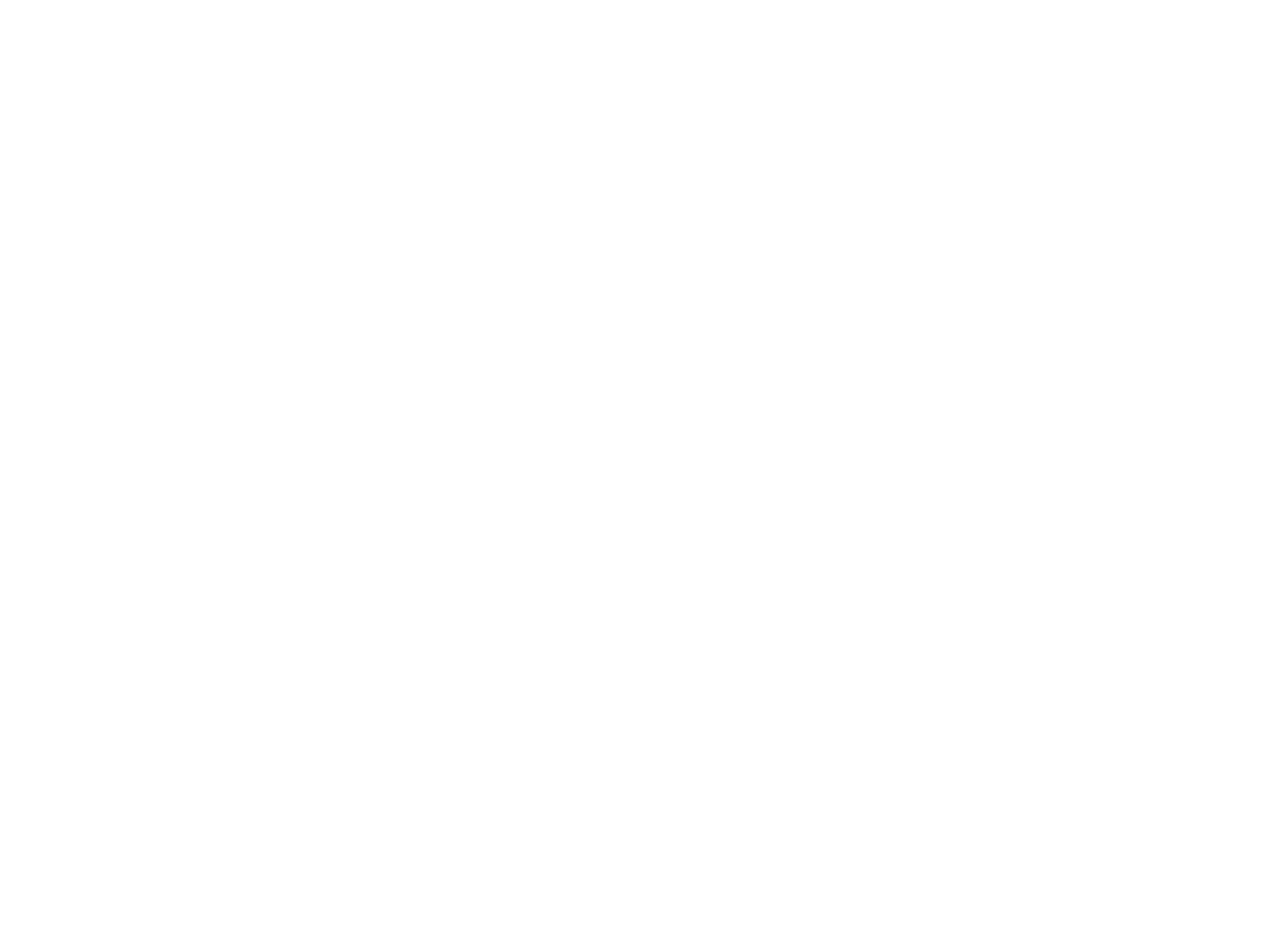
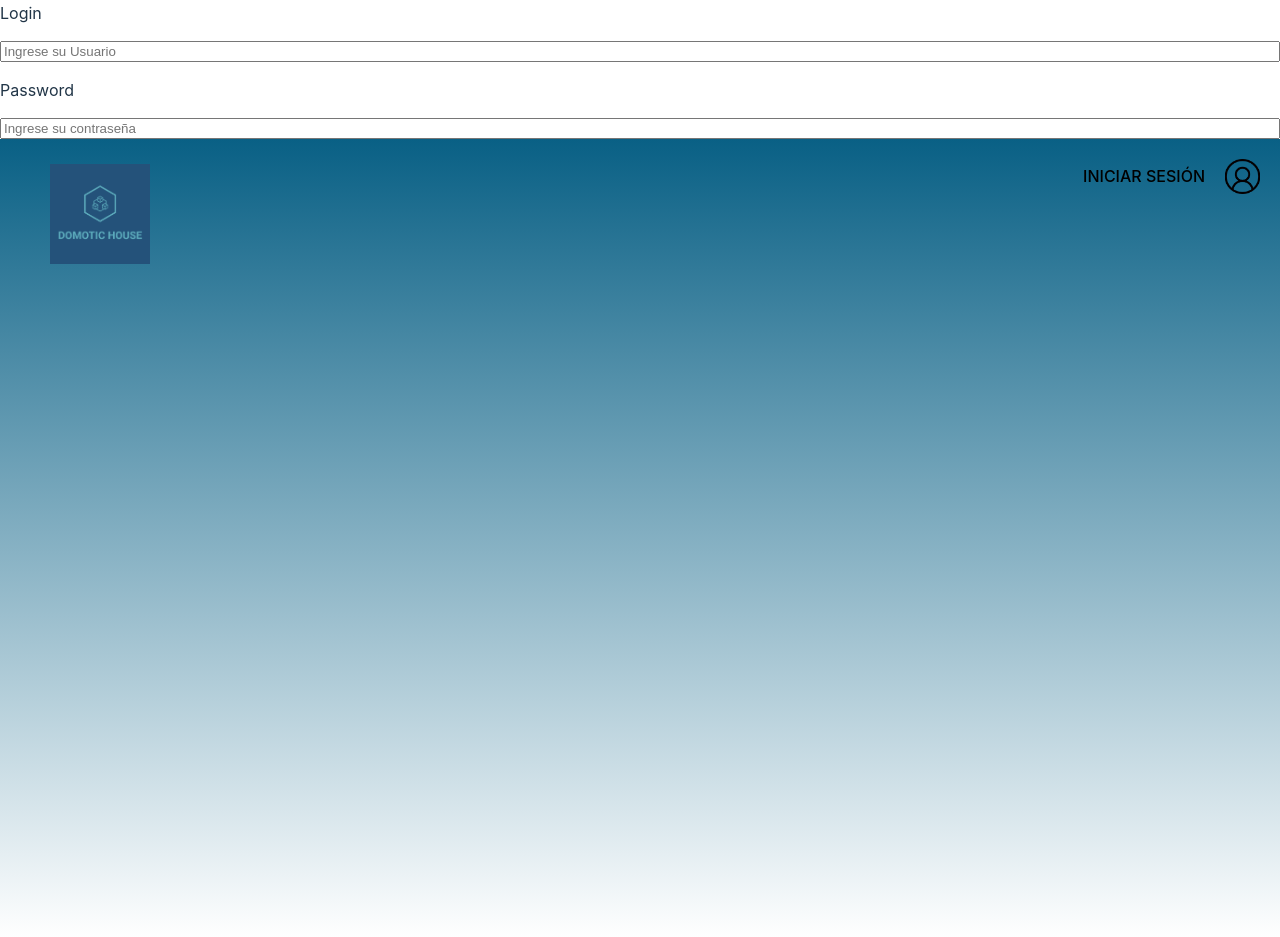
Before and after one commit to vidahoro2/domotic-house-project, a React (Vite) app: page / in a window 1280 px wide. Shown: the part 1100-2037 px from the top of the page. Before the commit the page ends 800 px from the top, so only its background shows below. Built offline with nearby package versions, Linux system fonts and the light colour scheme.

Commit message:
landinPage gradient

```diff
--- a/src/App.jsx
+++ b/src/App.jsx
@@ -3,6 +3,7 @@
 import viteLogo from '/vite.svg'
 import './App.css'
 import {LoginUserPage} from './pages/LoginUserPage'
+import { LandingPage } from './pages/LandingPage'
 
 
 function App() {
@@ -13,6 +14,7 @@
     <>
       <h1>HOLA</h1>
       <LoginUserPage></LoginUserPage>
+      <LandingPage/>
     </>
   )
 }
--- /dev/null
+++ b/src/components/headerLandingPage/HeaderLandingPages.jsx
@@ -0,0 +1,21 @@
+import React from "react";
+import "./style.css"
+
+function HeaderLandingPage(){
+    return(
+        <header className="header-landing-page">
+            <div className="figure-conntainer">
+                <figure>
+                    <img src="/src/assets/Logo.png"></img>
+                </figure>
+            </div>
+            <div className="sesion-container">
+                <a>INICIAR SESIÓN</a>
+                <figure>
+                    <img src="/src/assets/userLogo.png"></img>
+                </figure>
+            </div>
+        </header>
+    )
+}
+export {HeaderLandingPage}
--- /dev/null
+++ b/src/components/headerLandingPage/style.css
@@ -0,0 +1,52 @@
+.header-landing-page figure,img{
+    margin: 0;
+    padding: 0;
+}
+
+.header-landing-page{
+    width: 100vw;
+    height: 150px;
+    display: flex;
+    flex-direction: row;
+}
+.figure-conntainer{
+    width: 50%;
+    height: 100%;
+    display: flex;
+    align-items: center;
+}
+.figure-conntainer figure{
+    width: 100px;
+    height: 100px;
+    margin-left: 50px;
+}
+.figure-conntainer img{
+    width: 100%;
+    height: 100%;
+    object-fit: cover;
+}
+.sesion-container{
+    width: 50%;
+    height: 100%;
+    display: flex;
+    flex-direction: row;
+    justify-content: right;
+}
+.sesion-container a{
+    margin-top: 20px;
+    height: 35px;
+    display: flex;
+    justify-content: center;
+    align-items: center;
+    color: black;
+}
+.sesion-container figure{
+    width: 35px;
+    height: 35px;
+    margin: 20px;
+}
+.sesion-container img{
+    width: 100%;
+    height: 100%;
+    object-fit: cover;
+}
--- /dev/null
+++ b/src/pages/LandingPage.jsx
@@ -0,0 +1,12 @@
+import React from 'react';
+import { HeaderLandingPage } from '../components/headerLandingPage/HeaderLandingPages';
+import "./landingPage.css"
+
+function LandingPage(){
+    return(
+        <div className='landing-page'>
+            <HeaderLandingPage/>
+        </div>
+    )
+}
+export {LandingPage}
--- /dev/null
+++ b/src/pages/landingPage.css
@@ -0,0 +1,8 @@
+.landing-page{
+    width: 100vw;
+    height: 100vh;
+    background: linear-gradient(to bottom,
+             #096085 0%,
+             #FFFFFF 100%,
+             #096085 100%);
+}
```
